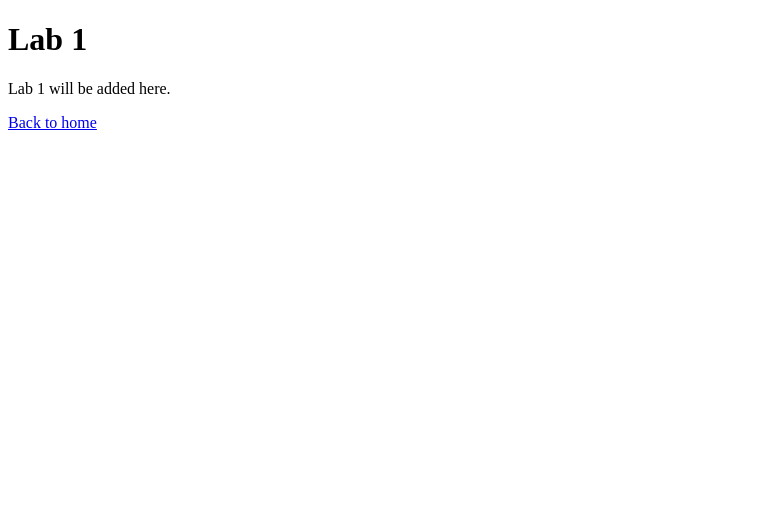
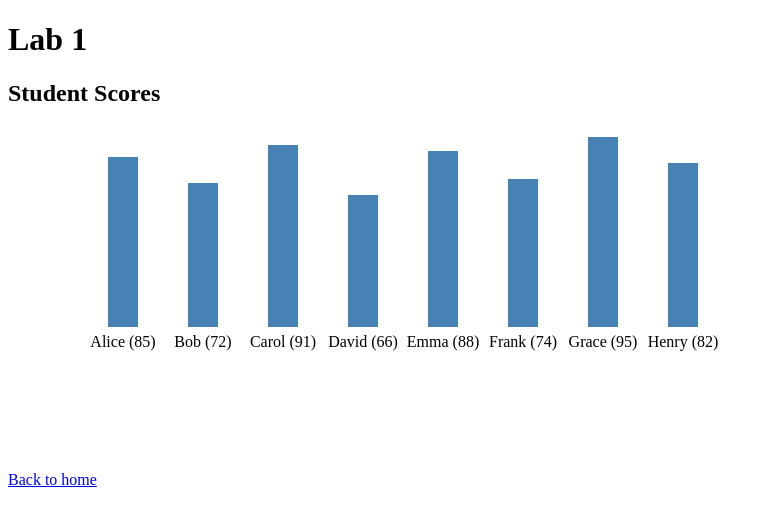
Before and after one commit to Ar-temis/STATS401-Labs, a website: page lab1/index.html in a window 1280 px wide. Shown: the whole page, without its empty margins (0-773 px from the left). Drawn offline with nearby package versions, Linux system fonts and the light colour scheme.

Commit message:
Lab 1 chart drawn

```diff
--- a/data/students.csv
+++ b/data/students.csv
@@ -6,3 +6,4 @@ David,66
 Emma,88
 Frank,74
 Grace,95
+Henry,82
--- a/lab1/index.html
+++ b/lab1/index.html
@@ -1,27 +1,22 @@
-<!DOCTYPE html>
+<!doctype html>
 
 <html lang="en">
-
-<head>
-
-    <meta charset="UTF-8">
+  <head>
+    <meta charset="UTF-8" />
 
     <title>Lab 1</title>
+  </head>
 
-</head>
-
-<body>
-
+  <body>
     <h1>Lab 1</h1>
 
-    <p>
-        Lab 1 will be added here.
-    </p>
+    <h2>Student Scores</h2>
 
-    <a href="../index.html">
-        Back to home
-    </a>
+    <div id="student-scores"></div>
 
-</body>
+    <a href="../index.html"> Back to home </a>
 
+    <script src="https://cdn.jsdelivr.net/npm/d3@7"></script>
+    <script src="lab1.js"></script>
+  </body>
 </html>
--- /dev/null
+++ b/lab1/lab1.js
@@ -0,0 +1,56 @@
+async function loadData() {
+  return await d3.csv(
+    "../data/students.csv",
+    d => ({
+      name: d.name,
+      score: Number(d.score)
+    })
+  );
+}
+
+const MAX_SQUARES = 100;
+const MAX_SCORE = 100;
+function relativeScore(student) {
+  return Math.floor(student.score / MAX_SCORE * MAX_SQUARES);
+}
+
+const svg = d3.select("#student-scores")
+  .append("svg")
+  .attr("width", 1000)
+  .attr("height", 340);
+
+const SQUARE_HEIGHT = 2;
+const SQUARE_WIDTH = 30;
+const MARGIN = 50;
+const CHART_LEFT_PADDING = 100;
+
+
+async function draw() {
+  const students = await loadData();
+
+  const columns = svg.selectAll("g.student")
+    .data(students)
+    .join("g")
+    .attr("class", "student")
+    .attr("transform", (d, i) => `translate(${CHART_LEFT_PADDING + i * (SQUARE_WIDTH + MARGIN)}, 0)`);
+
+  columns.selectAll("rect")
+    .data(d => d3.range(relativeScore(d)))
+    .join("rect")
+    .attr("x", 0)
+    .attr("y", (d, j, nodes) => (MAX_SQUARES - nodes.length + j) * (SQUARE_HEIGHT))
+    .attr("width", SQUARE_WIDTH)
+    .attr("height", SQUARE_HEIGHT)
+    .attr("fill", "steelblue");
+
+  columns.selectAll("text.label")
+    .data(d => [d])
+    .join("text")
+    .attr("class", "label")
+    .attr("x", SQUARE_WIDTH / 2)
+    .attr("y", MAX_SQUARES * SQUARE_HEIGHT + 20)
+    .attr("text-anchor", "middle")
+    .text(d => `${d.name} (${d.score})`);
+}
+
+draw();
```
